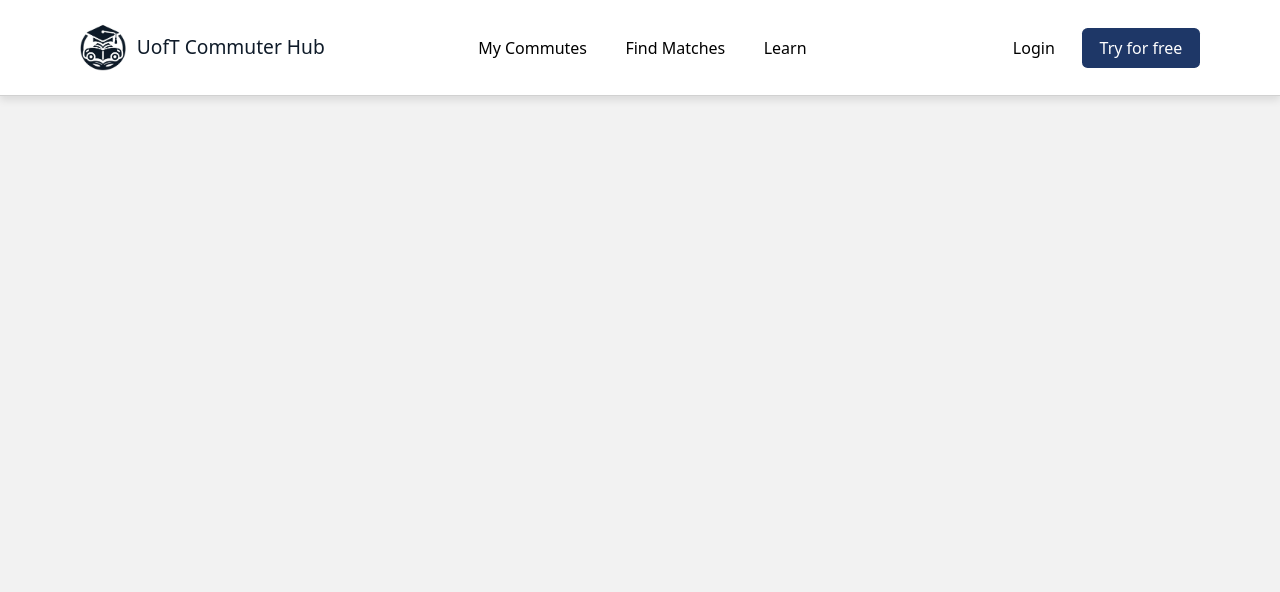
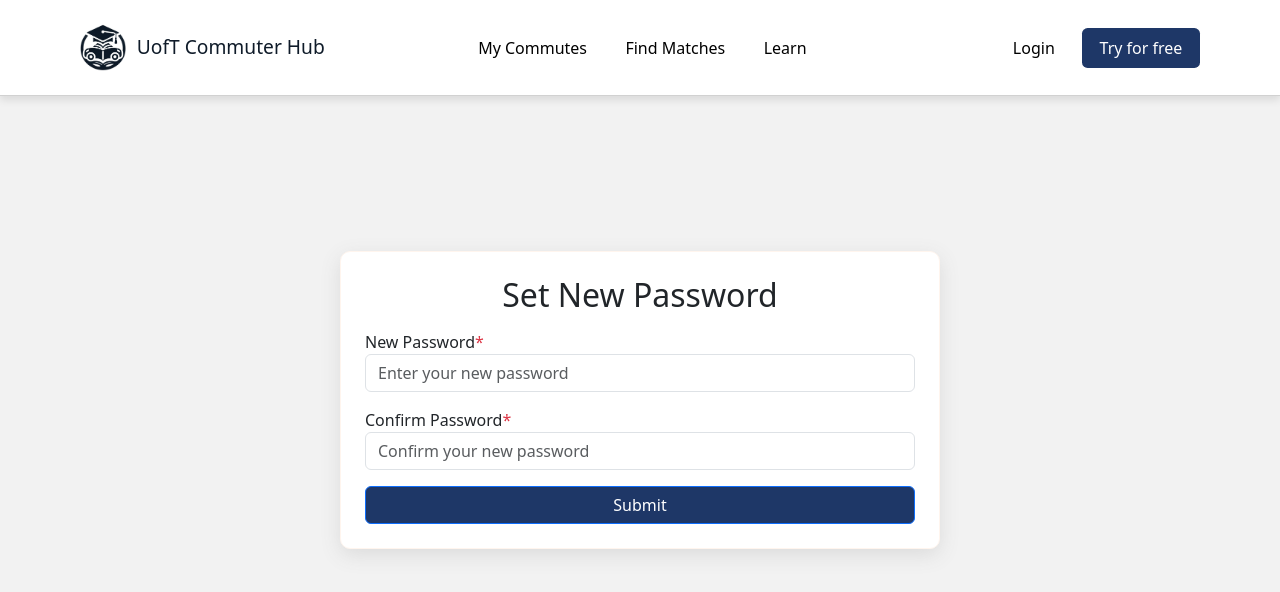
Before and after one commit to mansip2002/UofTCommuterHub, a React (Vite) app: page /reset-password-verify in a window 1280 px wide. Shown: the top 592 px of the page. Built offline with nearby package versions, Linux system fonts and the light colour scheme; the HTML template or start-up script is replaced by a standard one.

Commit message:
Add password reset functionality

```diff
--- a/src/App.jsx
+++ b/src/App.jsx
@@ -5,6 +5,8 @@ import Login from "./pages/Login";
 import Verify from "./pages/Verify";
 import SignUp from "./pages/SignUp";
 import SignOut from "./pages/SignOut";
+import ResetPassword from "./pages/ResetPassword";
+import ResetPasswordVerify from "./pages/ResetPasswordVerify";
 import MatchingSystem from "./pages/Matching";
 import Resources from "./pages/Resources";
 import { ToastProvider } from "./lib/toast";
@@ -30,6 +32,8 @@ function App() {
             <Route path="/resources" element={<Resources />} />
             <Route path="/sign-out" element={<SignOut />} />
             <Route path="/verify" element={<Verify />} />
+            <Route path="/reset-password" element={<ResetPassword />} />
+            <Route path="/reset-password-verify" element={<ResetPasswordVerify />} />
           </Routes>
         </main>
       </BrowserRouter>
--- /dev/null
+++ b/src/pages/ResetPassword.jsx
@@ -0,0 +1,91 @@
+import { useState } from "react";
+import { Link, useNavigate } from "react-router-dom";
+import { useToast } from "../lib/toast";
+import { BACKEND_URL } from "../lib/globals";
+
+const ResetPassword = () => {
+  const { showToast } = useToast();
+  const navigate = useNavigate();
+  const [email, setEmail] = useState("");
+  const [error, setError] = useState("");
+  const [isLoading, setIsLoading] = useState(false);
+
+  const onSubmit = async () => {
+    setError("");
+    setIsLoading(true);
+
+    try {
+      if (!email) {
+        setError("Please enter your email.");
+        setIsLoading(false);
+        return;
+      }
+
+      const response = await fetch(`${BACKEND_URL}/reset-password`, {
+        method: "POST",
+        headers: {
+          "Content-Type": "application/json",
+        },
+        body: JSON.stringify({ email }),
+      });
+
+      if (!response.ok) {
+        if (response.status === 404) {
+          throw new Error("Email not registered. Please check your email or Signup.");
+        } else {
+          throw new Error("Something went wrong. Please try again later.");
+        }
+      }
+
+      showToast("Password reset instructions sent to your email.");
+      navigate("/login");
+    } catch (error) {
+      console.error(error);
+      setError(error.message);
+    }
+
+    setIsLoading(false);
+  };
+
+  return (
+    <div className="loginPage">
+      <div className="loginForm">
+        <form className="loginContainer">
+          <h2 className="loginTitle">Reset Password</h2>
+          <div className="form-group">
+            <label>Email</label>
+            <span className="text-danger">*</span>
+            <input
+              className="form-control"
+              type="email"
+              placeholder="Enter your email"
+              value={email}
+              onChange={(e) => setEmail(e.target.value)}
+            ></input>
+          </div>
+
+          <div className="d-grid gap-2">
+            <button
+              className="btn btn-primary"
+              type="button"
+              onClick={onSubmit}
+              disabled={isLoading}
+            >
+              Submit
+            </button>
+          </div>
+
+          <div className="d-flex justify-content-center">
+            <p>
+              Remember your password? <Link to="/login">Login</Link>
+            </p>
+          </div>
+
+          {error && <div className="text-danger text-center">{error}</div>}
+        </form>
+      </div>
+    </div>
+  );
+};
+
+export default ResetPassword;
--- /dev/null
+++ b/src/pages/ResetPasswordVerify.jsx
@@ -0,0 +1,108 @@
+import React, { useState } from "react";
+import { useNavigate, useParams } from "react-router-dom";
+import { useToast } from "../lib/toast";
+import { BACKEND_URL } from "../lib/globals";
+import { useLocation } from "react-router-dom";
+
+
+const ResetPasswordVerify = () => {
+  const navigate = useNavigate();
+  const location = useLocation();
+  const searchParams = new URLSearchParams(location.search);
+  const email = searchParams.get("email");
+  const code = searchParams.get("code");
+  const { showToast } = useToast();
+  const [password, setPassword] = useState("");
+  const [confirmPassword, setConfirmPassword] = useState("");
+  const [error, setError] = useState("");
+  const [isLoading, setIsLoading] = useState(false);
+
+  const onSubmit = async () => {
+    setError("");
+    setIsLoading(true);
+
+    try {
+      if (!password || !confirmPassword) {
+        setError("Please enter and confirm your new password.");
+        setIsLoading(false);
+        return;
+      }
+
+      if (password !== confirmPassword) {
+        setError("Passwords do not match.");
+        setIsLoading(false);
+        return;
+      }
+
+      const response = await fetch(`${BACKEND_URL}/reset-password/verify`, {
+        method: "POST",
+        headers: {
+          "Content-Type": "application/json",
+        },
+        body: JSON.stringify({ email, code, password }),
+      });
+
+      const data = await response.json();
+
+      if (!response.ok) {
+        throw new Error(data.message || "Something went wrong.");
+      }
+
+      if (response.status === 200) {
+        return navigate("/login?emailVerified=true");
+      }
+
+      showToast(data.message);
+    } catch (e) {
+      console.error(e);
+      setError(e.message || "There was an error. Please try again later.");
+    }
+
+    setIsLoading(false);
+  };
+
+  return (
+    <div className="loginPage">
+      <div className="loginForm">
+        <form className="loginContainer">
+          <h2 className="loginTitle">Set New Password</h2>
+          <div className="form-group">
+            <label>New Password</label>
+            <span className="text-danger">*</span>
+            <input
+              className="form-control"
+              type="password"
+              placeholder="Enter your new password"
+              value={password}
+              onChange={(e) => setPassword(e.target.value)}
+            />
+          </div>
+          <div className="form-group">
+            <label>Confirm Password</label>
+            <span className="text-danger">*</span>
+            <input
+              className="form-control"
+              type="password"
+              placeholder="Confirm your new password"
+              value={confirmPassword}
+              onChange={(e) => setConfirmPassword(e.target.value)}
+            />
+          </div>
+          <div className="d-grid gap-2">
+            <button
+              className="btn btn-primary"
+              type="button"
+              onClick={onSubmit}
+              disabled={isLoading}
+            >
+              Submit
+            </button>
+          </div>
+          {error && <div className="text-danger text-center">{error}</div>}
+        </form>
+      </div>
+    </div>
+  );
+};
+
+export default ResetPasswordVerify;
```
Also changed, not shown: 2 other files (tests, documents, lock files or other folders).
